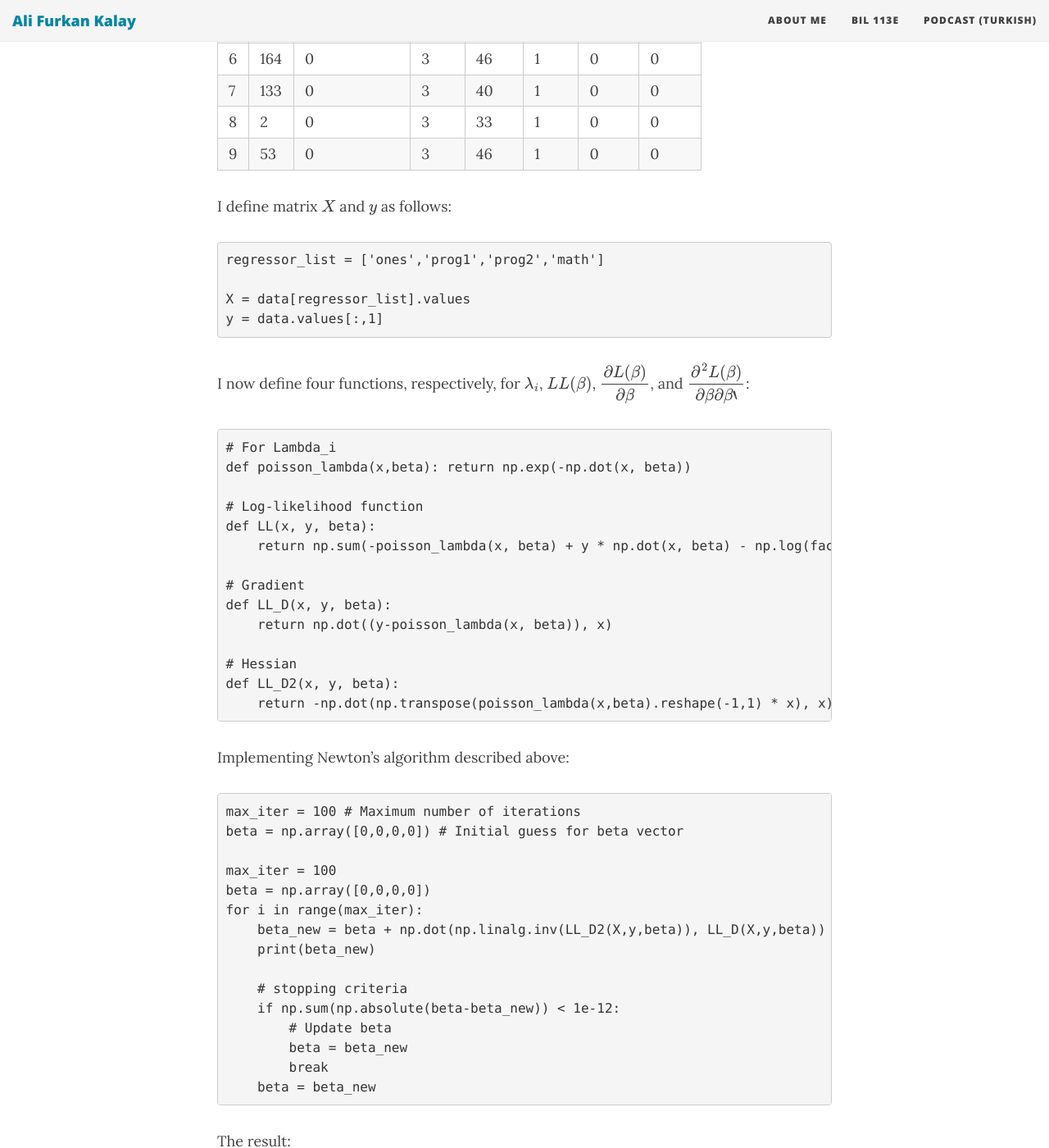
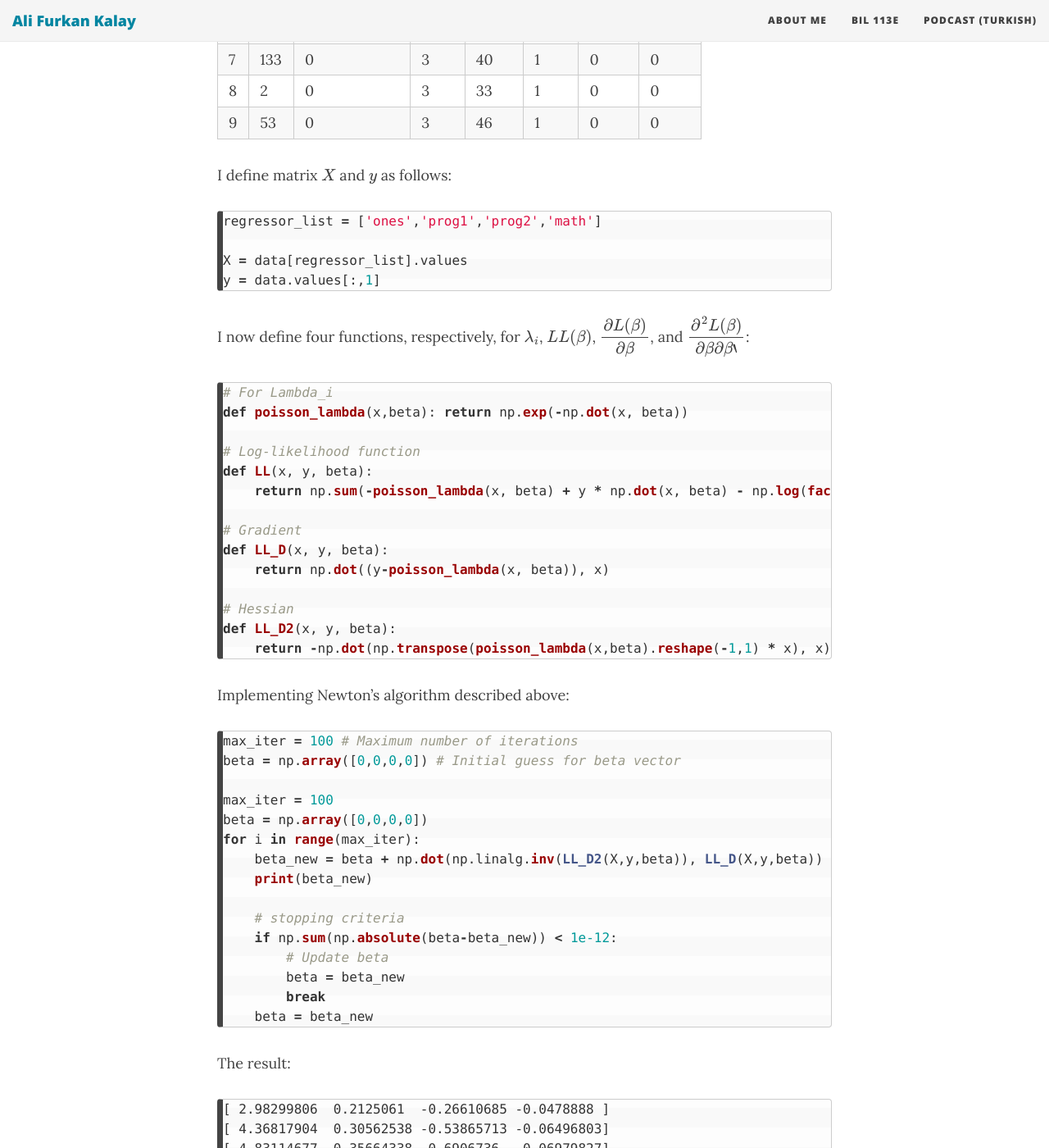
Before and after one commit to alfurka/alfurka.github.io, a Jekyll site: the page built from _posts/2021-10-12-poisson-regression-asymptotics-consistency.md, in a window 1280 px wide and 1400 px high, scrolled down 2698 px. Shown: the whole window at 82% size. Built offline with Jekyll 4.4.1, drawn with Linux system fonts in a browser that asks for light colours; nearby versions of some CDN libraries; formulas are drawn with MathJax 3; some of the changed text lies outside the part shown.

Commit message:
Update 2021-10-12-poisson-regression-asymptotics-consistency.md

````diff
--- a/_posts/2021-10-12-poisson-regression-asymptotics-consistency.md
+++ b/_posts/2021-10-12-poisson-regression-asymptotics-consistency.md
@@ -54,7 +54,7 @@ $$\beta _{t+1} = \beta _t + \dfrac{\partial ^2 L(\beta )}{\partial \beta \partia
 
 I use the following Python packages:
 
-```{Python}
+```python
 import pandas as pd
 import numpy as np
 from scipy.special import factorial
@@ -62,7 +62,7 @@ from scipy.special import factorial
 
 I import a data set:
 
-```{Python}
+```python
 data = pd.read_csv('https://stats.idre.ucla.edu/stat/data/poisson_sim.csv')
 data['ones'] = 1
 data['prog1'] = pd.get_dummies(data.prog).values[:,0]
@@ -88,7 +88,7 @@ The first ten observations in the data set:
 
 I define matrix $X$ and $y$ as follows:
 
-```{Python}
+```python
 regressor_list = ['ones','prog1','prog2','math']
 
 X = data[regressor_list].values
@@ -97,7 +97,7 @@ y = data.values[:,1]
 
 I now define four functions, respectively, for $\lambda _i$, $LL(\beta)$, $\dfrac{\partial L(\beta )}{\partial \beta }$, and $\dfrac{\partial ^2 L(\beta )}{\partial \beta \partial \beta '}$:
 
-```{Python}
+```python
 # For Lambda_i
 def poisson_lambda(x,beta): return np.exp(-np.dot(x, beta))
 
@@ -115,7 +115,7 @@ def LL_D2(x, y, beta):
 ```
 Implementing Newton's algorithm described above:
 
-```{Python}
+```python
 max_iter = 100 # Maximum number of iterations
 beta = np.array([0,0,0,0]) # Initial guess for beta vector
 
@@ -147,7 +147,7 @@ The result:
 
 Solution is:
 
-```{Python}
+```python
 solution = pd.DataFrame(beta.reshape(1,-1), columns=regressor_list)
 solution
 ```
````
